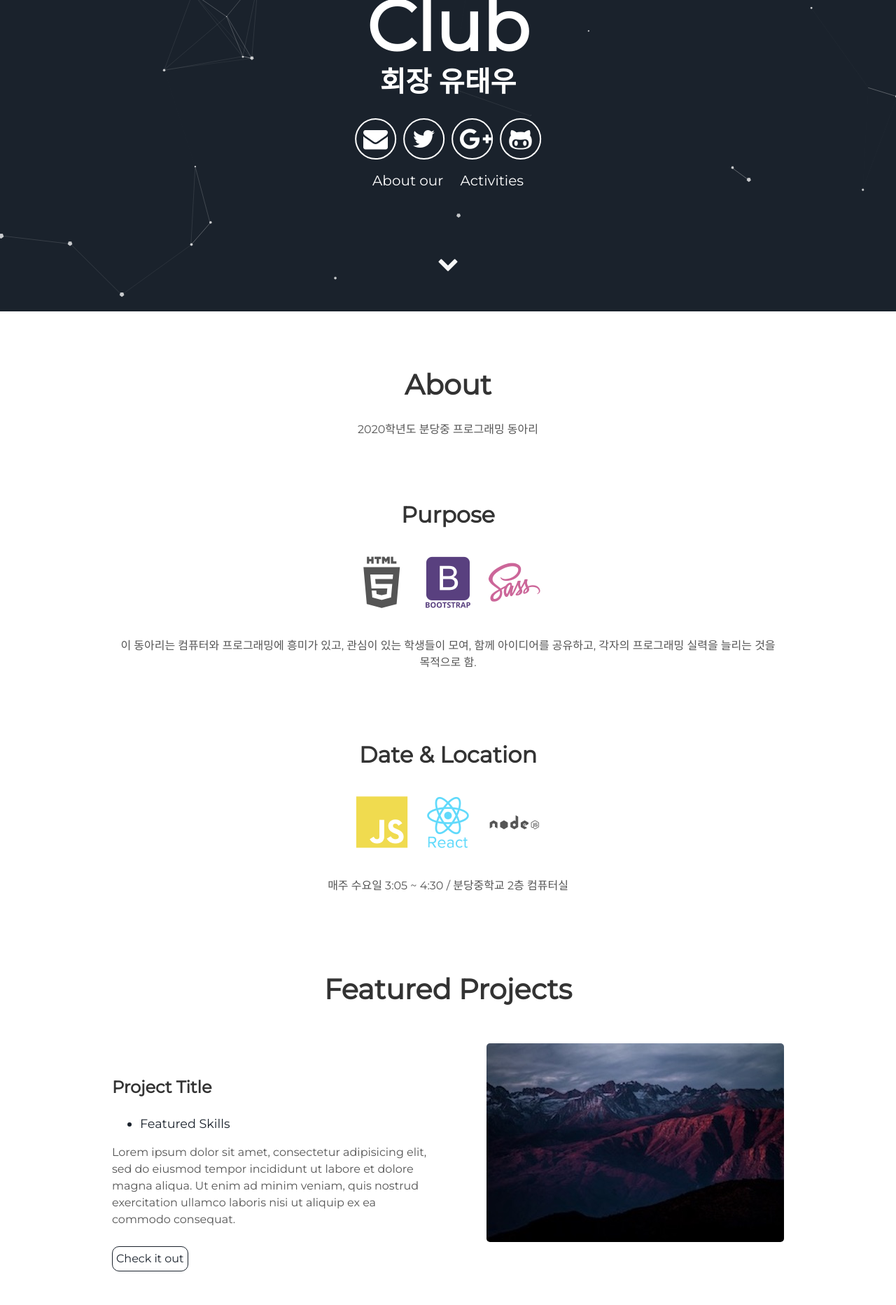
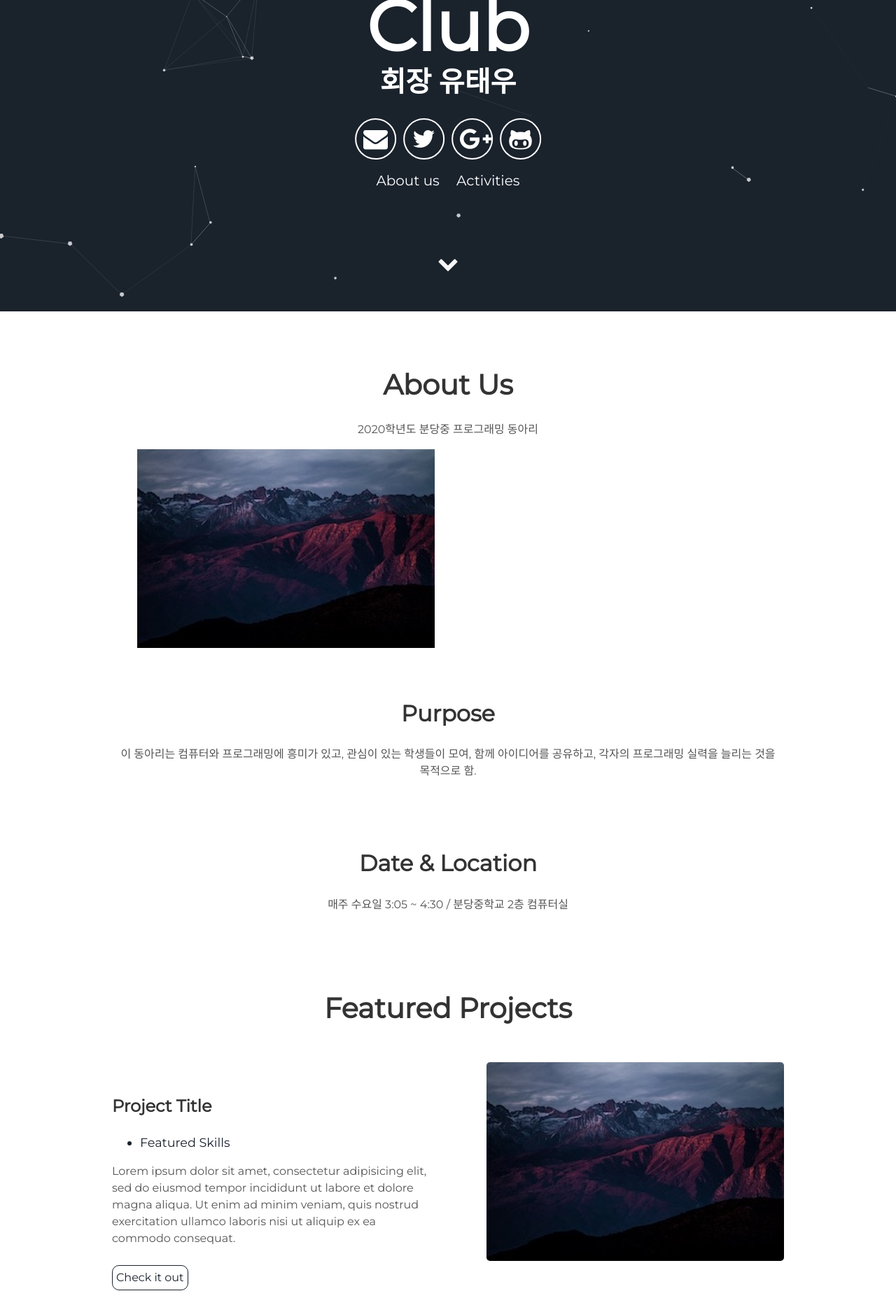
Before and after one commit to ytw060309/ProgrammingClub, a Jekyll site: the page built from index.html, in a window 1280 px wide. Shown: the part 455-2320 px from the top of the page at 70% size. Built offline with Jekyll 4.4.1, drawn with Linux system fonts in a browser that asks for light colours.

Commit message:
about page

```diff
--- a/_includes/about.html
+++ b/_includes/about.html
@@ -1,25 +1,17 @@
 <div class="user-details">
-  <h1> About </h1>
+  <h1> About Us </h1>
   <p> {{site.user_description}} </p>
 </div>
   <div class="user">
-    <style>
-      user {
-        background-color: powderblue;
-      }
-    </style>
+    <div class="images-right">
+      <img alt="mountains" src="{{ "/assets/img/mountains.jpg" | prepend: site.baseurl }}" />
+    </div>
     <div class="tech">
       <h2>Purpose</h2>
-      <i class="devicon-html5-plain-wordmark"></i>
-      <i class="devicon-bootstrap-plain-wordmark colored"></i>
-      <i class="devicon-sass-original colored"></i>
       <p>이 동아리는 컴퓨터와 프로그래밍에 흥미가 있고, 관심이 있는 학생들이 모여, 함께 아이디어를 공유하고, 각자의 프로그래밍 실력을 늘리는 것을 목적으로 함.</p>
     </div>
     <div class="tech">
       <h2>Date & Location</h2>
-      <i class="devicon-javascript-plain colored"></i>
-      <i class="devicon-react-original-wordmark colored"></i>
-      <i class="devicon-nodejs-plain-wordmark"></i>
       <p>매주 수요일 3:05 ~ 4:30 / 분당중학교 2층 컴퓨터실</p>
     </div>
 </div>
--- a/_includes/header.html
+++ b/_includes/header.html
@@ -11,7 +11,7 @@
         <a aria-label="My Github" target="_blank" href="#"><i class="icon fa fa-github-alt" aria-hidden="true"></i></a>
       </div>
       <div class="header-links">
-        <a class="link" href="#about" data-scroll>About our</a>
+        <a class="link" href="#about" data-scroll>About us</a>
         <a class="link" href="#projects" data-scroll>Activities</a>
       </div>
   </div>
```
